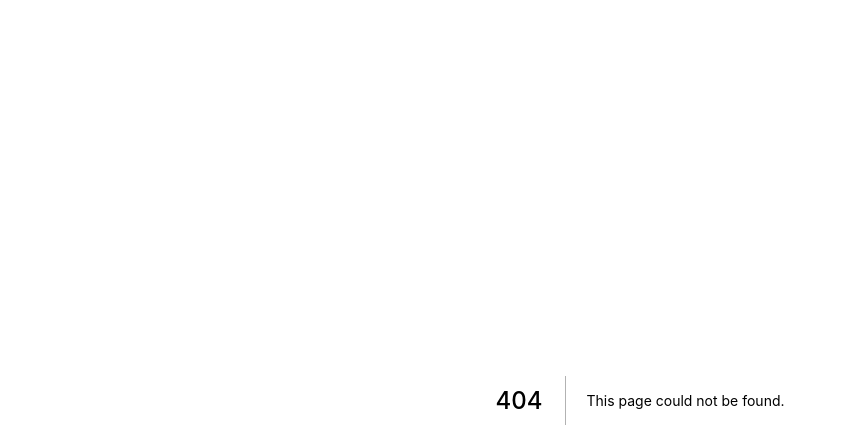
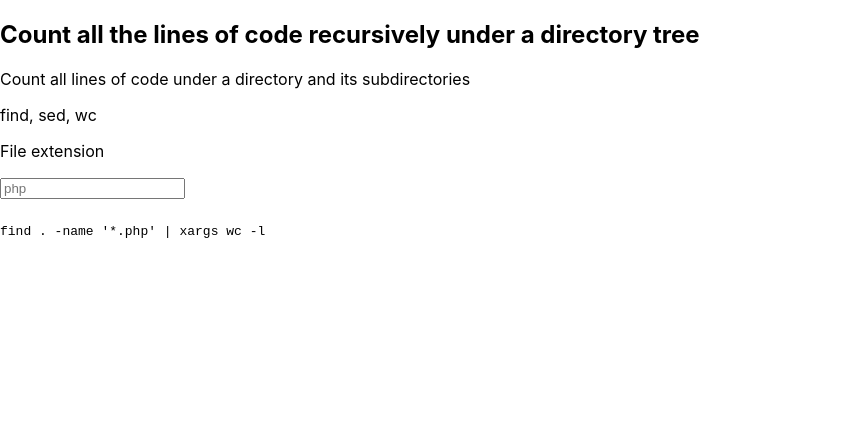
Before and after one commit to warpdotdev/commands.dev, a Next.js app: page /tasks/count-all-the-lines-of-code-recursively-under-a-directory-tree in a window 1280 px wide. Before the commit this address had no page. Shown: the top 448 px of the page, without its empty margins (0-847 px from the left). Built offline with nearby package versions, Linux system fonts and the light colour scheme.

Commit message:
Statically generate task pages based on tasks directory

```diff
--- /dev/null
+++ b/pages/tasks/[id].tsx
@@ -0,0 +1,91 @@
+import Head from "next/head";
+import { GetStaticProps, GetStaticPaths } from "next";
+import { useState } from "react";
+
+import { getAllTaskIds, getTaskData } from "../../lib/tasks";
+
+export default function Task({
+  taskData,
+}: {
+  taskData: {
+    title: string;
+    description: string;
+    tags: string[];
+    arguments: { name: string; placeholder: string; id: string }[];
+    command: string;
+  };
+}) {
+  // Initializes a key-value map of <Argument Id>: Empty String
+  const [values, setValues] = useState(
+    taskData.arguments.reduce((a, v) => ({ ...a, [v.id]: "" }), {})
+  );
+
+  // Updates the value in the map corresponding to the Argument Id key
+  const handleInputChange = (e: React.ChangeEvent<HTMLInputElement>) => {
+    const { name, value } = e.target;
+    setValues((prevState) => ({
+      ...prevState,
+      [name]: value,
+    }));
+  };
+
+  // `populateCommand` replaces variables in the `command` with the values if they exist, or with the placeholder
+  // otherwise. Example: The command "cat $FILE_NAME.json | jq '.$FIELD'" will become "cat simple.json | jq '.name'"
+  // if the values the user supplied are: {FILE_NAME: "simple", FIELD: "name"}
+  // TODO: Fix bug where user input is overwritten. If the user inputs "$FIELD" for $FILE_NAME, then that input will
+  // be overwritten by the value for $FIELD. We shall leave this bug here until design is finalized for the task page.
+  const populateCommand = (command: string) => {
+    taskData.arguments.forEach((argument) => {
+      if (!values[argument.id] || values[argument.id] == "") {
+        command = command.replaceAll(`$${argument.id}`, argument.placeholder);
+      } else {
+        command = command.replaceAll(`$${argument.id}`, values[argument.id]);
+      }
+    });
+    return command;
+  };
+
+  return (
+    <div>
+      <Head>
+        <title>{taskData.title}</title>
+      </Head>
+      <article>
+        <h1>{taskData.title}</h1>
+        <p>{taskData.description}</p>
+        {taskData.tags.join(", ")}
+        {taskData.arguments.map((argument) => (
+          <div key={argument.id}>
+            <p>{argument.name}</p>
+            <input
+              value={values[argument.id] ? values[argument.id] : ""}
+              onChange={handleInputChange}
+              type="text"
+              placeholder={argument.placeholder}
+              name={argument.id}
+            />
+          </div>
+        ))}
+        <br />
+        <code>{populateCommand(taskData.command)}</code>
+      </article>
+    </div>
+  );
+}
+
+export const getStaticPaths: GetStaticPaths = async () => {
+  const paths = getAllTaskIds();
+  return {
+    paths,
+    fallback: false,
+  };
+};
+
+export const getStaticProps: GetStaticProps = async ({ params }) => {
+  const taskData = await getTaskData(params.id as string);
+  return {
+    props: {
+      taskData,
+    },
+  };
+};
```
